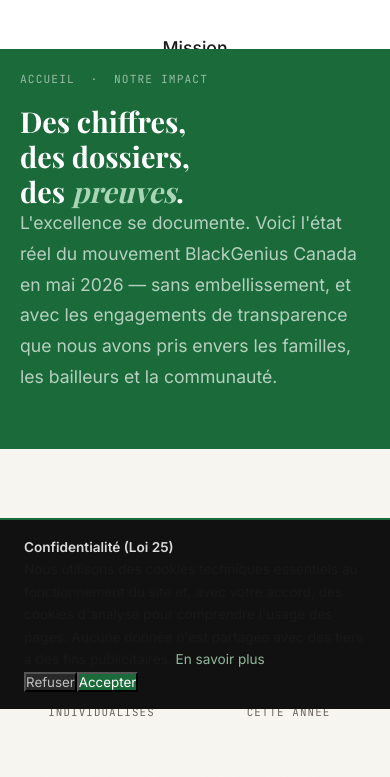
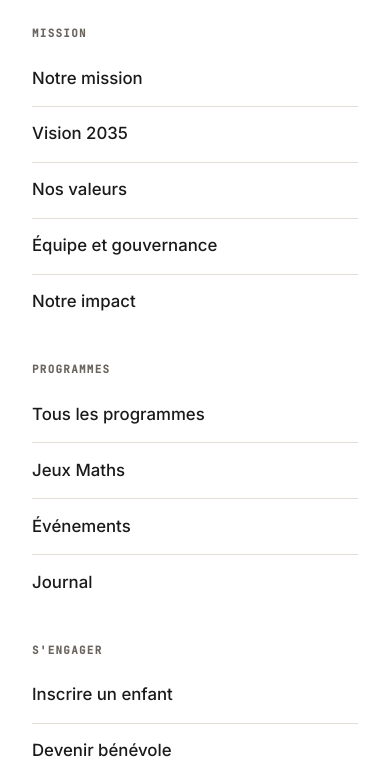
Before and after one commit to blackgeniuscanada/site-internet, a plain HTML site: page impact.html in a window 390 px wide. Both pictures are taken after a click on the button "Menu". Shown: the part 63-840 px from the top of the page. Drawn offline with nearby package versions, Linux system fonts and the light colour scheme; a web font is replaced by a local one.

Commit message:
Corrige le menu mobile Mission→S'inscrire (bug critique) et incohérences de texte
- main-nav plein écran mobile coincé dans une boîte de ~112px au lieu de
  couvrir l'écran : le backdrop-filter du header crée un containing block
  pour les descendants position:fixed. Neutralisé sur mobile.
- z-index du header relevé quand le menu est ouvert : sinon la barre CTA
  mobile, le bouton WhatsApp et le bandeau de consentement (enfants directs
  de body, hors du stacking context du header) s'affichaient par-dessus
  le menu plein écran.
- Corrige des classes JS/CSS qui ne correspondaient à AUCUNE règle CSS,
  rendant ces éléments totalement non stylés : bouton WhatsApp (wa-float
  vs whatsapp-float), barre CTA mobile (mobile-stickbar/msb-btn vs
  mobile-cta-bar/.btn), bandeau consentement (consent-inner/consent-actions
  vs consent-text/consent-btns direct children).
- Ajoute le CSS manquant pour le menu mobile groupe par categories
  (menu-grouped/menu-section) injecte par main.js mais jamais style;
  masque la liste plate dupliquee et ajoute un bouton S'inscrire en fin
  de menu.
- Corrige le texte illisible (gris fonce sur fond noir) du bandeau
  consentement Loi 25.
- mission.html: 'Vision a 10 ans' -> 'Vision 2035' (fondation 2026 a
  2035 = 9 ans, pas 10).
- impact.html: leve la contradiction temporelle du cas d'etude (une
  'intervention BlackGenius' datee d'octobre 2025 alors que le site
  affirme partout une fondation en 2026).

```diff
--- a/assets/css/style.css
+++ b/assets/css/style.css
@@ -1398,6 +1398,9 @@
 }
 .consent-banner.show { transform: translateY(0); }
 .consent-banner a { color: #a8d5b5; }
+.consent-banner p { color: rgba(255,255,255,.85); opacity: 1; margin-top: .25rem; }
+.consent-banner strong { color: #fff; }
+.consent-text { min-width: 240px; flex: 1 1 420px; }
 .consent-btns { display: flex; gap: .5rem; flex-shrink: 0; }
 .consent-btns button {
   border: none; border-radius: 6px; padding: .5rem 1rem;
@@ -1409,16 +1412,31 @@
 
 /* ── Menu burger mobile ─────────────────────────────────────────── */
 @media(max-width:900px) {
+  /* Le header a un backdrop-filter (flou). Sur les navigateurs conformes,
+     backdrop-filter crée un containing block pour les descendants en
+     position:fixed — le menu plein écran ci-dessous se retrouvait donc
+     coincé dans la boîte du header (≈70px) au lieu de couvrir l'écran.
+     On neutralise le flou sur mobile pour libérer le menu. */
+  .site-header {
+    backdrop-filter: none;
+    -webkit-backdrop-filter: none;
+    background: var(--white);
+  }
+  /* Fait passer tout le header (donc le menu plein écran qu'il contient)
+     au-dessus de la barre CTA mobile, du bouton WhatsApp et du bandeau
+     de consentement — sinon leur z-index les place au-dessus du menu. */
+  .site-header.menu-open { z-index: 2500; }
   .menu-toggle { display: flex; flex-direction: column; justify-content: center; }
   .main-nav {
     display: none;
-    position: fixed; inset: 0; z-index: 200;
+    position: fixed; inset: 0; z-index: 2000;
     background: var(--white);
     padding: 5rem 2rem 2rem;
     overflow-y: auto;
   }
   .main-nav.open { display: block; }
   .main-nav ul { flex-direction: column; gap: 0; }
+  .main-nav ul.has-grouped { display: none; }
   .main-nav a {
     display: block;
     font-size: 1.1rem;
@@ -1432,6 +1450,32 @@
     margin-top: 1.5rem;
     border-radius: 8px !important;
     padding: .75rem 1.5rem !important;
+  }
+
+  /* Menu mobile groupé par catégories (injecté par main.js) */
+  .menu-grouped { display: flex; flex-direction: column; gap: 2rem; margin-top: .5rem; }
+  .menu-section h5 {
+    font-family: var(--mono);
+    font-size: .68rem;
+    letter-spacing: .12em;
+    text-transform: uppercase;
+    color: var(--muted);
+    margin-bottom: .5rem;
+  }
+  .menu-section a {
+    display: block;
+    font-size: 1.05rem;
+    padding: .85rem 0;
+    border-bottom: 1px solid var(--border);
+    color: var(--text);
+  }
+  .menu-section a:last-child { border-bottom: none; }
+  .menu-section a:hover { color: var(--green); }
+  .menu-grouped .cta-nav {
+    display: inline-flex;
+    width: 100%;
+    justify-content: center;
+    margin-top: 0;
   }
 }
 
--- a/assets/js/main.js
+++ b/assets/js/main.js
@@ -34,7 +34,8 @@
         +   '<a href="https://parents.blackgeniuscanada.org/" target="_blank" rel="noopener" style="color: var(--gold);">Espace famille →</a>'
         +   '<a href="contact.html">Formulaire de contact</a>'
         +   '<a href="mailto:contact@blackgeniuscanada.org">Nous écrire</a>'
-        + '</div>';
+        + '</div>'
+        + '<a class="cta-nav" href="inscription.html">S\'inscrire</a>';
       nav.appendChild(grouped);
     }
     if (window.matchMedia && window.matchMedia('(max-width: 899px)').matches) {
@@ -43,10 +44,17 @@
     window.addEventListener('resize', () => {
       if (window.matchMedia('(max-width: 899px)').matches) injectGroupedMenu();
     });
+    const header = document.querySelector('.site-header');
     toggle.addEventListener('click', () => {
       nav.classList.toggle('open');
-      toggle.setAttribute('aria-expanded', nav.classList.contains('open'));
-      document.body.style.overflow = nav.classList.contains('open') ? 'hidden' : '';
+      const isOpen = nav.classList.contains('open');
+      toggle.setAttribute('aria-expanded', isOpen);
+      document.body.style.overflow = isOpen ? 'hidden' : '';
+      // .site-header a son propre stacking context (position:sticky + z-index) :
+      // le z-index du menu plein écran ne peut pas, à lui seul, passer au-dessus
+      // des éléments flottants (barre CTA, WhatsApp, bandeau consentement) qui
+      // sont des enfants directs de <body>. On relève donc le header entier.
+      if (header) header.classList.toggle('menu-open', isOpen);
     });
   }
 
@@ -139,9 +147,9 @@
   // ===== WhatsApp flottant =====
   const WA_NUM = '14386221262';
   const WA_MSG = "Bonjour BlackGenius Canada, j\'aimerais en savoir plus sur le collectif.";
-  if (!document.querySelector('.wa-float')) {
+  if (!document.querySelector('.whatsapp-float')) {
     const wa = document.createElement('a');
-    wa.className = 'wa-float';
+    wa.className = 'whatsapp-float';
     wa.href = 'https://wa.me/' + WA_NUM + '?text=' + encodeURIComponent(WA_MSG);
     wa.target = '_blank';
     wa.rel = 'noopener';
@@ -151,10 +159,10 @@
   }
 
   // ===== Barre collante mobile =====
-  if (!document.querySelector('.mobile-stickbar')) {
+  if (!document.querySelector('.mobile-cta-bar')) {
     const bar = document.createElement('div');
-    bar.className = 'mobile-stickbar';
-    bar.innerHTML = '<a href="inscription.html" class="msb-btn msb-primary">S\'inscrire</a><a href="don.html" class="msb-btn msb-secondary">Faire un don</a>';
+    bar.className = 'mobile-cta-bar';
+    bar.innerHTML = '<a href="inscription.html" class="btn btn-primary">S\'inscrire</a><a href="don.html" class="btn btn-outline-green">Faire un don</a>';
     document.body.appendChild(bar);
   }
 
@@ -166,7 +174,7 @@
     const b = document.createElement('div');
     b.className = 'consent-banner';
     b.setAttribute('role', 'dialog');
-    b.innerHTML = '<div class="consent-inner"><div class="consent-text"><strong>Confidentialité (Loi 25)</strong><p>Nous utilisons des cookies techniques essentiels au fonctionnement du site et, avec votre accord, des cookies d\'analyse pour comprendre l\'usage des pages. Aucune donnée n\'est partagée avec des tiers à des fins publicitaires. <a href="confidentialite.html">En savoir plus</a>.</p></div><div class="consent-actions"><button type="button" class="consent-btn consent-refuse">Refuser</button><button type="button" class="consent-btn consent-accept">Accepter</button></div></div>';
+    b.innerHTML = '<div class="consent-text"><strong>Confidentialité (Loi 25)</strong><p>Nous utilisons des cookies techniques essentiels au fonctionnement du site et, avec votre accord, des cookies d\'analyse pour comprendre l\'usage des pages. Aucune donnée n\'est partagée avec des tiers à des fins publicitaires. <a href="confidentialite.html">En savoir plus</a>.</p></div><div class="consent-btns"><button type="button" class="consent-refuse">Refuser</button><button type="button" class="consent-accept">Accepter</button></div>';
     document.body.appendChild(b);
     setTimeout(() => b.classList.add('show'), 200);
     b.querySelector('.consent-accept').addEventListener('click', () => {
--- a/impact.html
+++ b/impact.html
@@ -65,9 +65,9 @@
         <p>L'enfant lui-même se décrit comme « pas vraiment bon en maths ». Effet de prophétie auto-réalisatrice classique.</p>
       </div>
       <div>
-        <h3 style="color: var(--gold);">L'intervention BlackGenius — octobre 2025 à juin 2026</h3>
-        <p><strong>Diagnostic académique honnête.</strong> Une coordinatrice pédagogique du collectif identifie en deux séances que l'enfant maîtrise mal trois prérequis : tables de multiplication automatisées, division posée, fractions. Pas un problème de compréhension : un problème de fluidité.</p>
-        <p><strong>Plan individualisé sur 28 semaines.</strong> 30 minutes par jour, cinq jours par semaine, sur les trois lacunes identifiées. Ressources fournies par le collectif. Une famille tutrice référente en cas de blocage.</p>
+        <h3 style="color: var(--gold);">L'intervention familiale — octobre 2025 à juin 2026</h3>
+        <p><strong>Diagnostic académique honnête.</strong> Une enseignante bénévole du futur réseau de familles identifie en deux séances que l'enfant maîtrise mal trois prérequis : tables de multiplication automatisées, division posée, fractions. Pas un problème de compréhension : un problème de fluidité.</p>
+        <p><strong>Plan individualisé sur 28 semaines.</strong> 30 minutes par jour, cinq jours par semaine, sur les trois lacunes identifiées. Ressources partagées entre familles. Une famille tutrice référente en cas de blocage.</p>
         <p><strong>Concours ciblé.</strong> Préparation à Mathlon (concours canadien) en mars, pour donner un objectif tangible.</p>
       </div>
     </div>
```
Also changed, not shown: mission.html (+1 -1 lines).
